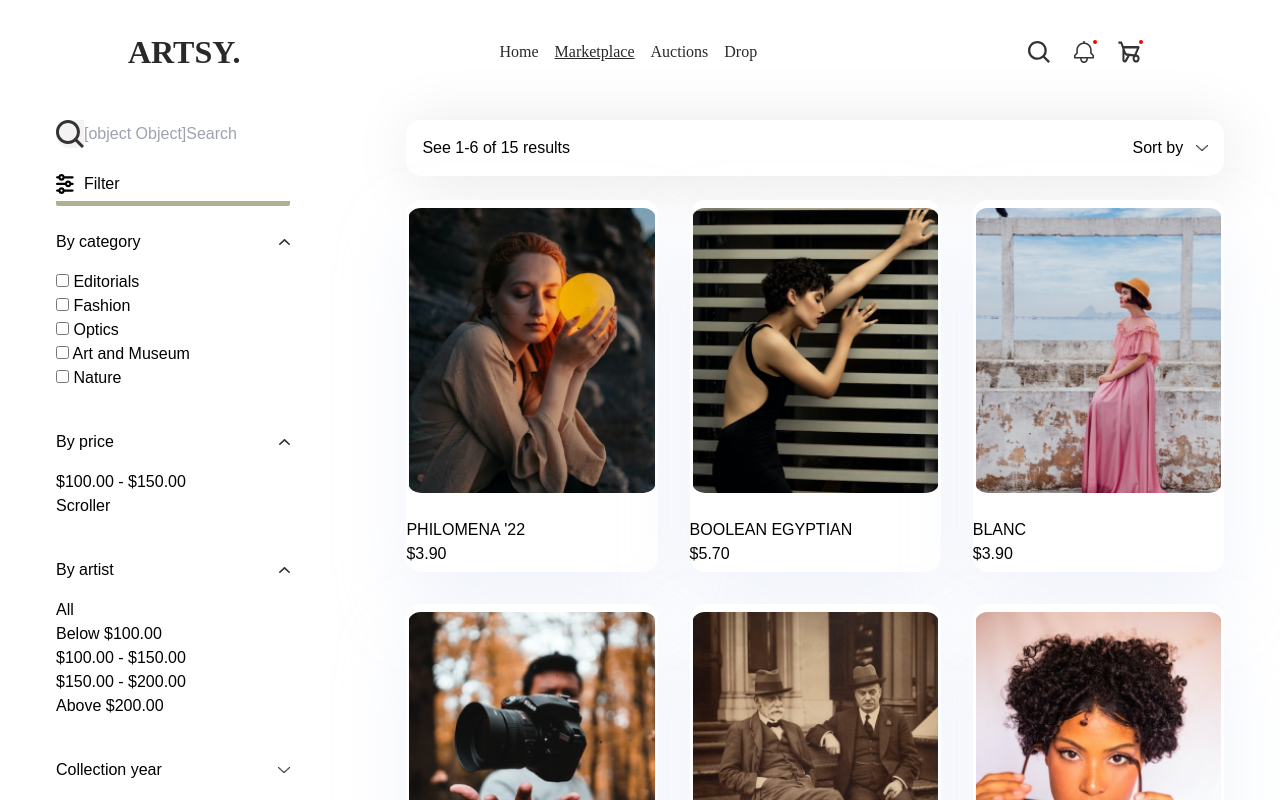
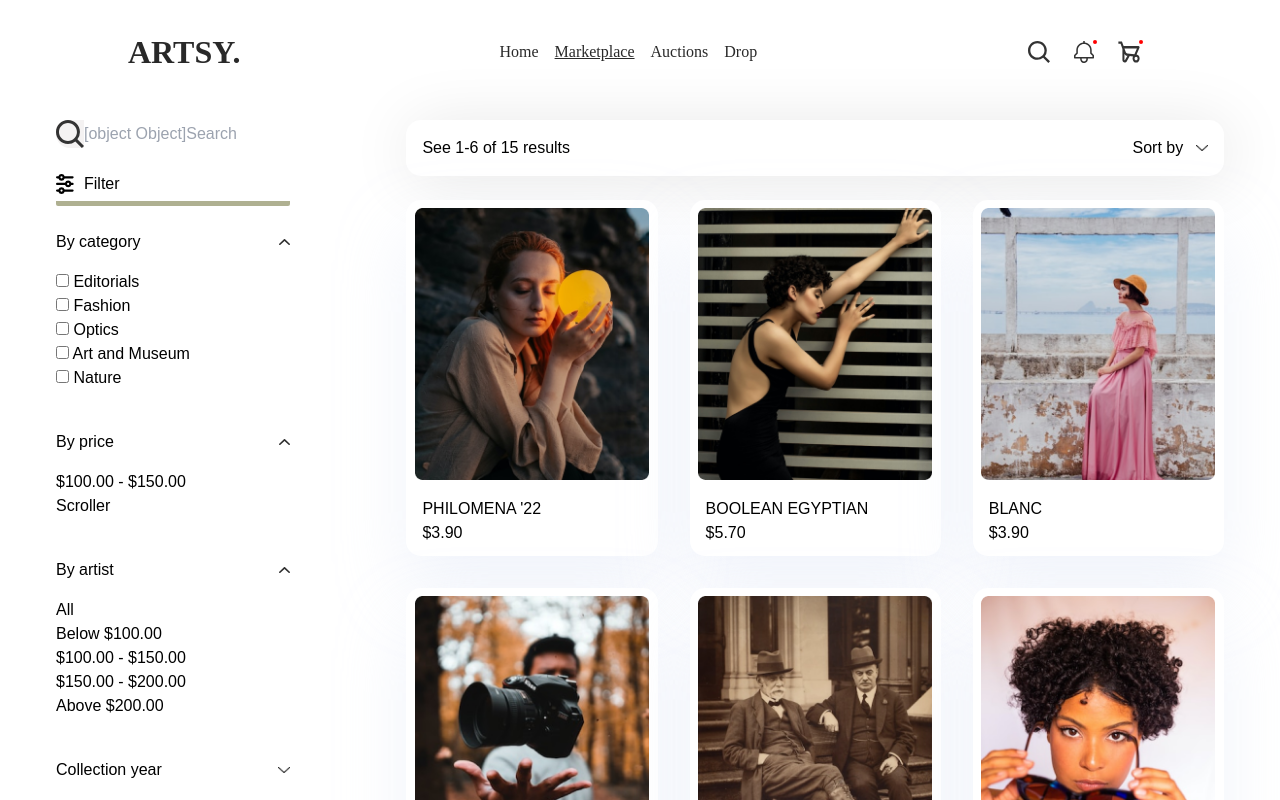
Before and after one commit to Akinolaaa/artsy, a React (Create React App) app: page /product in a window 1280 px wide. Shown: the top 800 px of the page. Built offline with nearby package versions, Linux system fonts and the light colour scheme; a web font is replaced by a local one.

Commit message:
pushing all

```diff
--- a/src/components/product.styles.scss
+++ b/src/components/product.styles.scss
@@ -8,6 +8,7 @@
 }
 .productimg {
     // outline: 1px solid red;
+
 }
 .productimg img {
     object-fit: contain;
@@ -20,7 +21,7 @@
     display: flex;
     justify-content: space-between;
     margin: .5rem .5rem;
-    padding: .5rem 0;
+    padding: 0 1rem;
 
 }
 
--- a/src/components/productpage.styles.scss
+++ b/src/components/productpage.styles.scss
@@ -135,7 +135,7 @@
 
 }
 
-@media (min-width: 900px){
+@media (min-width: 1200px){
     .productmaindiv{
         display: grid;
         grid-template-columns: auto auto auto;
```
